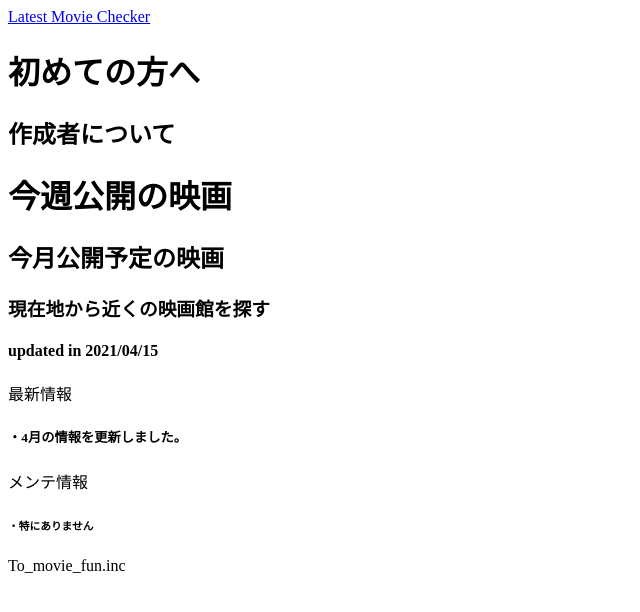
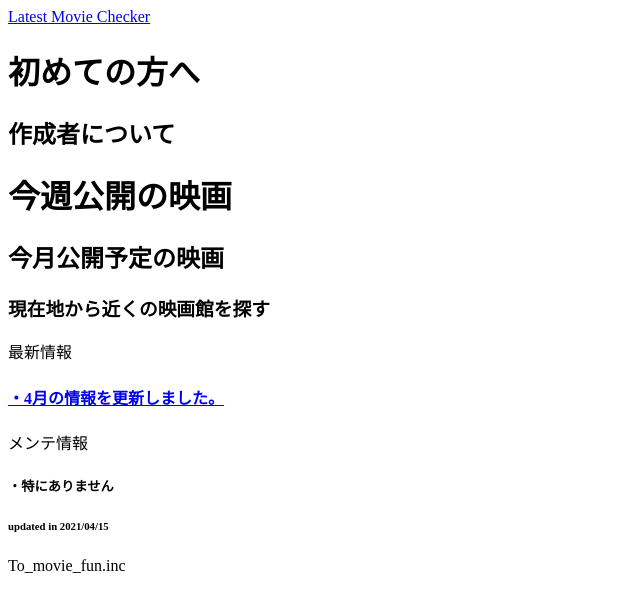
Before and after one commit to jungle379/Latest_movie_checker, a Next.js app: page / in a window 1280 px wide. Shown: the top 612 px of the page, without its empty margins (0-640 px from the left). Built offline with nearby package versions, Linux system fonts and the light colour scheme.

Commit message:
🔥 syuusei

```diff
--- a/src/pages/index.jsx
+++ b/src/pages/index.jsx
@@ -21,21 +21,19 @@ export default function Home() {
             <h3 className="bg-center bg-gray-200 sm:text-2xl pt-5 pl-5 pr-5 hover:text-red-500 border-solid sm:border-4 sm:border-gray-400">現在地から近くの映画館を探す</h3>
           </Link>
         </div>
-        <div>
-          <h4 className="text-0.5xl text-yellow-800 float-right mt-40 sm:mt-0.5 mr-20 border-red-600 ">updated in 2021/04/15</h4>
-        </div>
-        <div className="flex justify-around mt-20 h-60 border-dashed border-8 border-red-400 mr-40 ml-40">
+        <div className="flex justify-around mt-20 h-80 border-dashed border-8 border-red-400 mr-40 ml-40">
           <div className="text-2xl mt-10">最新情報
-          <h5 className="mt-10 text-xl">・4月の情報を更新しました。</h5>
+          <h4 className="mt-10 text-xl">
+              <Link href="/">・4月の情報を更新しました。</Link>
+            </h4>
           </div>
-          {/* <Link href="/">・4月の情報を更新しました。</Link> */}
           <div className="text-2xl mt-10">メンテ情報
-          <h6 className="text-xl mt-10">・特にありません</h6>
+          <h5 className="text-xl mt-10">・特にありません</h5>
           </div>
         </div>
-        {/* <div>
-          <img className="" src="/images/640.jpg" />
-        </div> */}
+        <div>
+          <h6 className="text-0.5xl text-yellow-800 float-right mt-40 sm:mt-0.5 mr-40 border-red-600 ">updated in 2021/04/15</h6>
+        </div>
         <Footer></Footer>
       </main>
     </>
```
